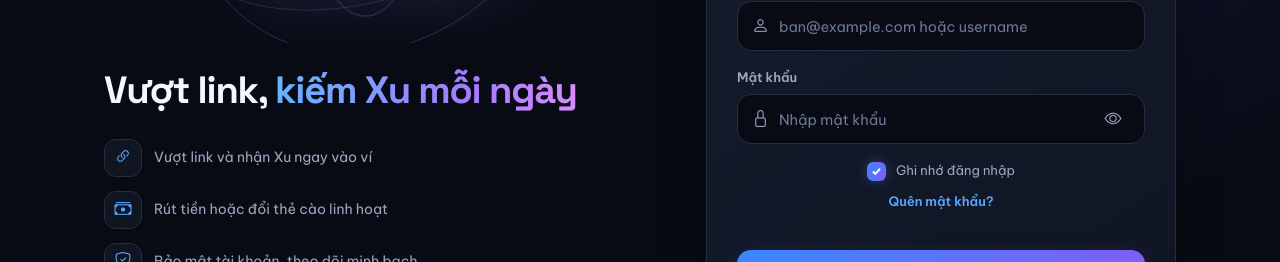
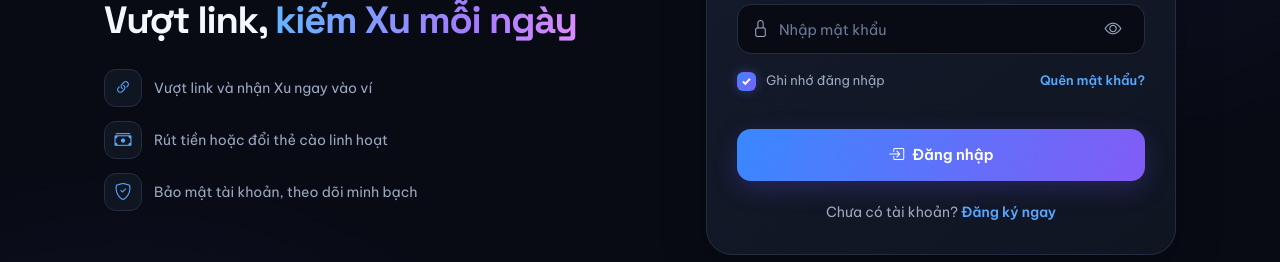
Before and after one commit to luzanmc/Vietnamdong-, a React (Vite) app in the folder client/: page /login in a window 1280 px wide. Shown: the part 522-784 px from the top of the page. Built offline with nearby package versions, Linux system fonts and the light colour scheme; no server answers.

Commit message:
fix(auth): fix remember-me and forgot-password horizontal row layout in login page

```diff
--- a/client/src/index.css
+++ b/client/src/index.css
@@ -495,9 +495,8 @@ html:not(.dark) .vnc-card:hover {
   color: rgba(255, 255, 255, 0.95);
 }
 
-/* Panel styles from vnccard.html (supports Light & Dark mode) */
-.panel.vnc-panel,
-.panel {
+/* Panel styles from vnccard.html (supports Light & Dark mode, scoped to .vnc-panel) */
+.vnc-panel {
   background: rgb(var(--color-surface));
   border: 1px solid rgb(var(--color-line));
   border-radius: 14px;
@@ -509,25 +508,25 @@ html:not(.dark) .vnc-card:hover {
   transition: background-color 0.25s ease, border-color 0.25s ease, color 0.25s ease;
 }
 
-.panel .row {
+.vnc-panel .row {
   display: flex;
   flex-direction: column;
   gap: 10px;
 }
 
-.panel .row > span {
+.vnc-panel .row > span {
   font-size: 13px;
   color: rgb(var(--color-muted));
   font-weight: 500;
 }
 
-.swatches {
+.vnc-panel .swatches {
   display: flex;
   flex-wrap: wrap;
   gap: 10px;
 }
 
-.sw {
+.vnc-panel .sw {
   width: 40px;
   height: 40px;
   border-radius: 10px;
@@ -538,26 +537,26 @@ html:not(.dark) .vnc-card:hover {
   transition: transform 0.12s ease;
 }
 
-.sw:hover {
+.vnc-panel .sw:hover {
   transform: scale(1.06);
 }
 
-.sw[aria-pressed="true"] {
+.vnc-panel .sw[aria-pressed="true"] {
   outline: 2px solid rgb(var(--color-ink));
 }
 
-.sw:focus-visible {
+.vnc-panel .sw:focus-visible {
   outline: 2px solid rgb(var(--color-indigo));
 }
 
-.tools {
+.vnc-panel .tools {
   display: flex;
   flex-wrap: wrap;
   gap: 10px;
   align-items: center;
 }
 
-.tools .btn {
+.vnc-panel .tools .btn {
   font: 500 13px Inter, sans-serif;
   color: rgb(var(--color-ink));
   background: rgb(var(--color-surface2));
@@ -572,18 +571,18 @@ html:not(.dark) .vnc-card:hover {
   transition: border-color 0.15s ease, background-color 0.15s ease, color 0.15s ease;
 }
 
-.tools .btn:hover {
+.vnc-panel .tools .btn:hover {
   border-color: rgb(var(--color-indigo) / 0.6);
   background: rgb(var(--color-surface));
 }
 
-.tools .btn:focus-visible,
-.tools .btn:focus-within {
+.vnc-panel .tools .btn:focus-visible,
+.vnc-panel .tools .btn:focus-within {
   outline: 2px solid rgb(var(--color-indigo));
   outline-offset: 2px;
 }
 
-.tools .btn input[type="file"] {
+.vnc-panel .tools .btn input[type="file"] {
   position: absolute;
   opacity: 0;
   width: 0;
@@ -591,7 +590,7 @@ html:not(.dark) .vnc-card:hover {
   pointer-events: none;
 }
 
-.tools .btn input[type="color"] {
+.vnc-panel .tools .btn input[type="color"] {
   width: 26px;
   height: 26px;
   border: 0;
--- a/client/src/pages/Login.css
+++ b/client/src/pages/Login.css
@@ -626,12 +626,14 @@ html:not(.dark) .vnd-auth-page .brand-mark,
 .vnd-auth-page .meter[data-s="4"] i { background: var(--green); }
 
 .vnd-auth-page .row {
-  display: flex;
-  align-items: center;
-  justify-content: space-between;
+  display: flex !important;
+  flex-direction: row !important;
+  align-items: center !important;
+  justify-content: space-between !important;
   gap: 12px;
   font-size: 13px;
   color: var(--muted);
+  width: 100%;
 }
 
 .vnd-auth-page .row a {
--- a/client/src/pages/Login.tsx
+++ b/client/src/pages/Login.tsx
@@ -584,7 +584,7 @@ export default function Login() {
                 </div>
               </label>
 
-              <div className="row">
+              <div className="row flex flex-row items-center justify-between w-full">
                 <label className="chk">
                   <input
                     type="checkbox"
```
